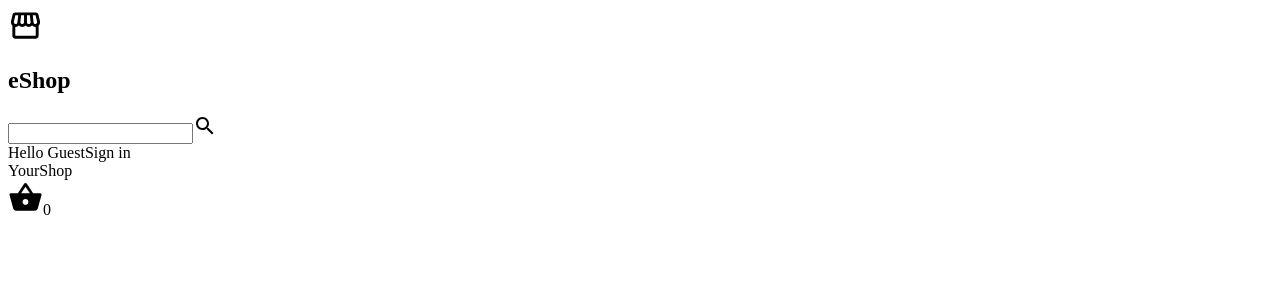
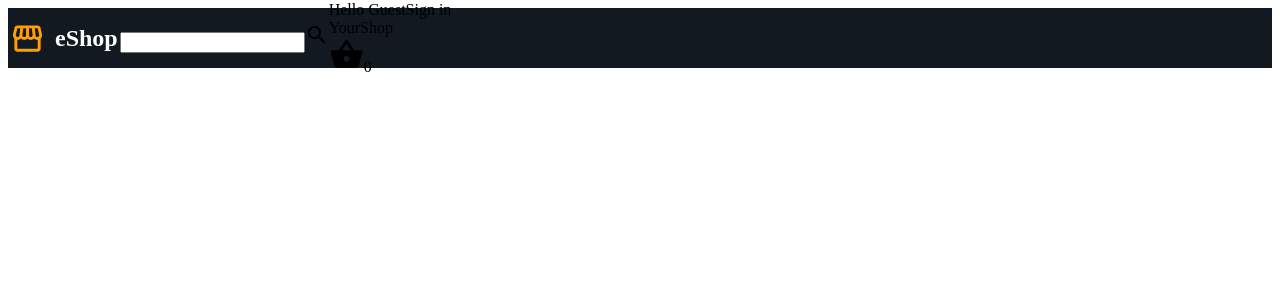
Before and after one commit to Abhay108cell/reactProject, a React (Vite) app: page / in a window 1280 px wide. Shown: the top 300 px of the page. Built offline with nearby package versions, Linux system fonts and the light colour scheme.

Commit message:
Header__logo,.header__logoImage,.header__logoTitle  selected in Header.css

```diff
--- a/src/Header.css
+++ b/src/Header.css
@@ -0,0 +1,26 @@
+.header{
+  height: 60px;
+  display: flex;
+  align-items: center;
+  background-color: #131921;
+  position: static;
+  top: 0px;
+  z-index: 100;
+}
+
+.header__logo{
+ display: flex;
+ align-items: center;
+ color: #ff9f00;
+ margin: 0 2px;
+}
+
+.header__logoImage{
+  margin-right: 10px;
+}
+
+.header__logoTitle{
+  text-decoration: none;
+  border: 0;
+  color: white;
+}
--- a/src/Header.jsx
+++ b/src/Header.jsx
@@ -11,7 +11,7 @@ function Header(){
     <div className="header">
     <div className="header__logo">
       <StorefrontIcon className='header__logoImage' fontSize='large'/>
-      <h2 className='header__logoImage'>eShop</h2>
+      <h2 className='header__logoTitle'>eShop</h2>
     </div>
     <div className="header__search">
 <input type="text" className='header__searchInput' />
```
